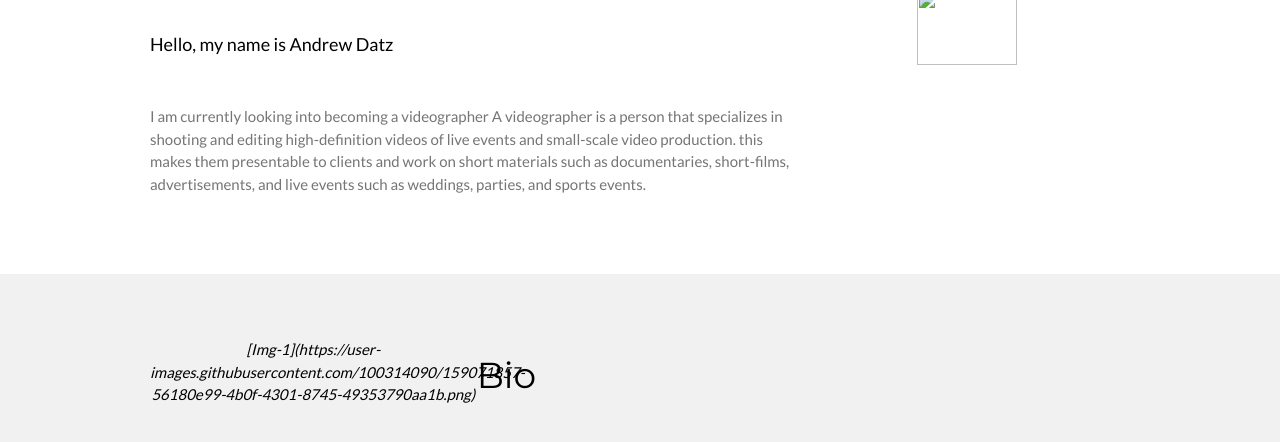
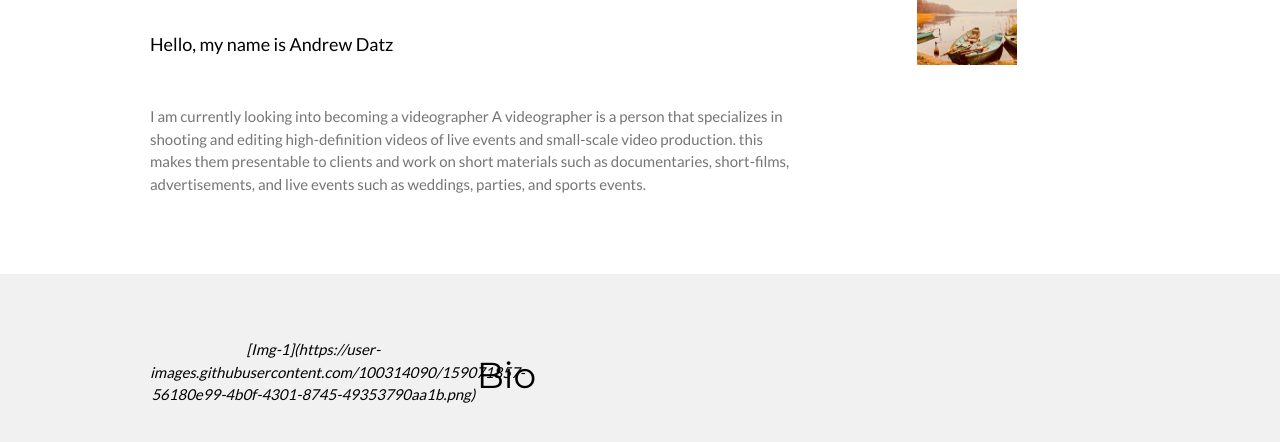
Before and after one commit to Andrew-Datz/Andrew-Datz, a plain HTML site: page index.html in a window 1280 px wide. Shown: the part 658-1100 px from the top of the page. Drawn offline with nearby package versions, Linux system fonts and the light colour scheme.

Commit message:
Update index.html

```diff
--- a/index.html
+++ b/index.html
@@ -53,7 +53,7 @@ body,h1,h2,h3,h4,h5,h6 {font-family: "Lato", sans-serif}
 
     <div class="w3-third w3-center">
       <h2>HTML Image</h2>
-      <img src="Images/Img_1.png" alt_Img-1 width="100" height="75">
+      <img src="/Images/Img-1.png" alt_Img-1 width="100" height="75">
     </div>
   </div>
 </div>
```
